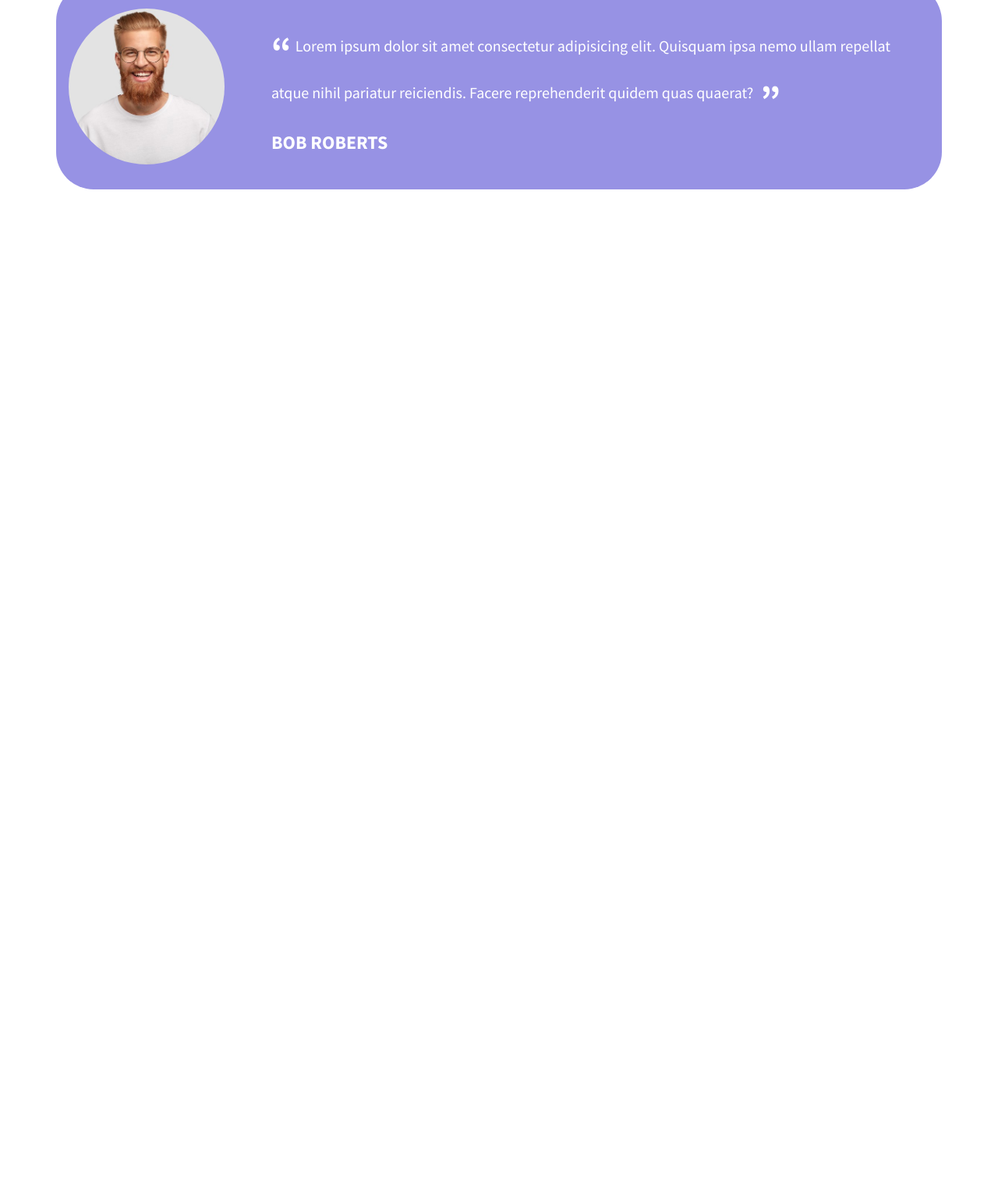
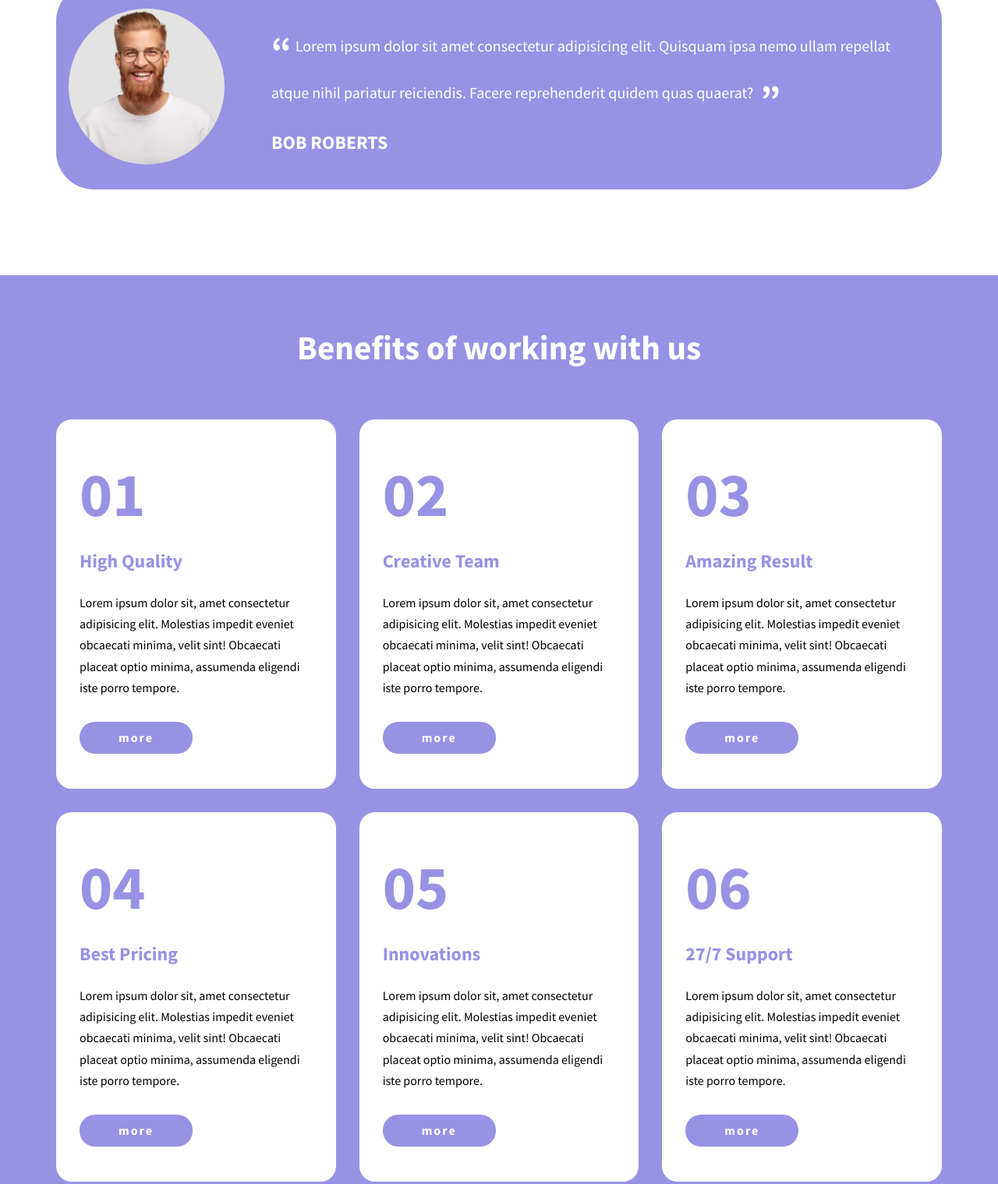
Before and after one commit to spellcry/htmlcss-responsive-layout, a plain HTML site: page index.html in a window 1280 px wide. Shown: the part 2816-4335 px from the top of the page at 78% size. Before the commit the page ends 3169 px from the top, so only its background shows below. Drawn offline with Linux system fonts and the light colour scheme.

Commit message:
benefits

```diff
--- a/css/style.css
+++ b/css/style.css
@@ -295,6 +295,57 @@ body {
     font-size: 1.5rem;
 }
 
+/* ! Benefits */
+.benefits {
+    background-color: var(--violet);
+    padding-block: 4.0625rem;
+}
+
+.benefits .row:first-child .col:first-child {
+    flex-grow: 1;
+}
+
+.benefits__title {
+    font-size: 2.125rem;
+    text-align: center;
+    color: #fff;
+    margin-bottom: 4.0625rem;
+}
+
+.benefits .card {
+    padding: 2.8125rem 1.875rem;
+    background-color: #fff;
+}
+
+.benefits .card__title,
+.benefits .card__number {
+    color: var(--violet);
+}
+
+.benefits .card__number {
+    margin-bottom: 1.25rem;
+    font-size: 3.125rem;
+}
+
+.benefits .card__title {
+    margin-bottom: 1.5625rem;
+    font-size: 1.5rem;
+}
+
+.benefits .card__text {
+    margin-bottom: 1.875rem;
+}
+
+.benefits .btn {
+    padding-inline: 3.125rem;
+    letter-spacing: 2px;
+    font-size: 1rem;
+    font-weight: bold;
+    background-color: var(--violet);
+    color: #fff;
+}
+
+
 /* -------------------------------------------------------------------------------- */
 /* ! TABLET VERSION */
 /* -------------------------------------------------------------------------------- */
@@ -359,7 +410,22 @@ body {
 
 }
 
+/* ! Benefits */
+.benefits__title {
+    font-size: 2.7rem;
+}
 
+.benefits .card-wrapper {
+    gap: 30px;
+}
+
+.benefits .card-wrapper .col {
+    flex-basis: calc(calc(100% - 30px) / 2);
+}
+
+.benefits .card__number {
+    font-size: 5rem;
+}
 
 /* -------------------------------------------------------------------------------- */
 /* ! DESKTOP VERSION */
@@ -433,4 +499,9 @@ body {
     .testimonials .card {
         gap: 3.75rem;
     }
+
+    /* Benefits */
+    .benefits .card-wrapper .col {
+        flex-basis: calc(calc(100% - calc(30px * 2)) / 3);
+    }
 }
--- a/index.html
+++ b/index.html
@@ -200,6 +200,81 @@
             </div>
         </section>
         <!-- Testimonials END -->
+
+        <!-- Benefits START -->
+        <section class="benefits">
+            <div class="container">
+                <div class="row">
+                    <div class="col">
+                        <h2 class="benefits__title">Benefits of working with us</h2>
+                    </div>
+                </div>
+                <div class="card-wrapper row">
+                    <div class="col">
+                        <div class="card">
+                            <h4 class="card__number">01</h4>
+                            <h3 class="card__title">High Quality</h3>
+                            <p class="card__text">Lorem ipsum dolor sit, amet consectetur adipisicing elit. Molestias
+                                impedit eveniet obcaecati minima, velit sint! Obcaecati placeat optio minima, assumenda
+                                eligendi iste porro tempore.</p>
+                            <button class="btn">more</button>
+                        </div>
+                    </div>
+                    <div class="col">
+                        <div class="card">
+                            <h4 class="card__number">02</h4>
+                            <h3 class="card__title">Creative Team</h3>
+                            <p class="card__text">Lorem ipsum dolor sit, amet consectetur adipisicing elit. Molestias
+                                impedit eveniet obcaecati minima, velit sint! Obcaecati placeat optio minima, assumenda
+                                eligendi iste porro tempore.</p>
+                            <button class="btn">more</button>
+                        </div>
+                    </div>
+                    <div class="col">
+                        <div class="card">
+                            <h4 class="card__number">03</h4>
+                            <h3 class="card__title">Amazing Result</h3>
+                            <p class="card__text">Lorem ipsum dolor sit, amet consectetur adipisicing elit. Molestias
+                                impedit eveniet obcaecati minima, velit sint! Obcaecati placeat optio minima, assumenda
+                                eligendi iste porro tempore.</p>
+                            <button class="btn">more</button>
+                        </div>
+                    </div>
+                    <div class="col">
+                        <div class="card">
+                            <h4 class="card__number">04</h4>
+                            <h3 class="card__title">Best Pricing</h3>
+                            <p class="card__text">Lorem ipsum dolor sit, amet consectetur adipisicing elit. Molestias
+                                impedit eveniet obcaecati minima, velit sint! Obcaecati placeat optio minima, assumenda
+                                eligendi iste porro tempore.</p>
+                            <button class="btn">more</button>
+                        </div>
+                    </div>
+                    <div class="col">
+                        <div class="card">
+                            <h4 class="card__number">05</h4>
+                            <h3 class="card__title">Innovations</h3>
+                            <p class="card__text">Lorem ipsum dolor sit, amet consectetur adipisicing elit. Molestias
+                                impedit eveniet obcaecati minima, velit sint! Obcaecati placeat optio minima, assumenda
+                                eligendi iste porro tempore.</p>
+                            <button class="btn">more</button>
+                        </div>
+                    </div>
+                    <div class="col">
+                        <div class="card">
+                            <h4 class="card__number">06</h4>
+                            <h3 class="card__title">27/7 Support</h3>
+                            <p class="card__text">Lorem ipsum dolor sit, amet consectetur adipisicing elit. Molestias
+                                impedit eveniet obcaecati minima, velit sint! Obcaecati placeat optio minima, assumenda
+                                eligendi iste porro tempore.</p>
+                            <button class="btn">more</button>
+                        </div>
+                    </div>
+                </div>
+            </div>
+        </section>
+        <!-- Benefits END -->
+
     </main>
 </body>
 
```
